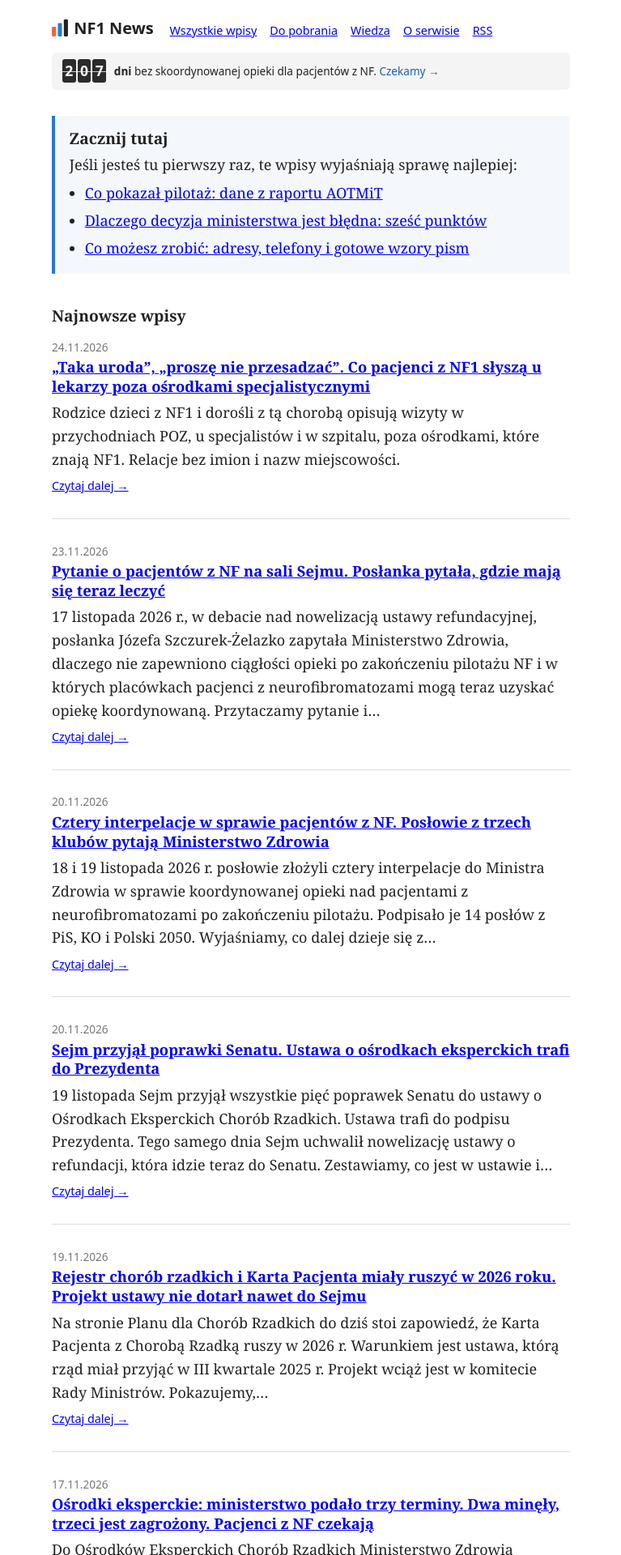
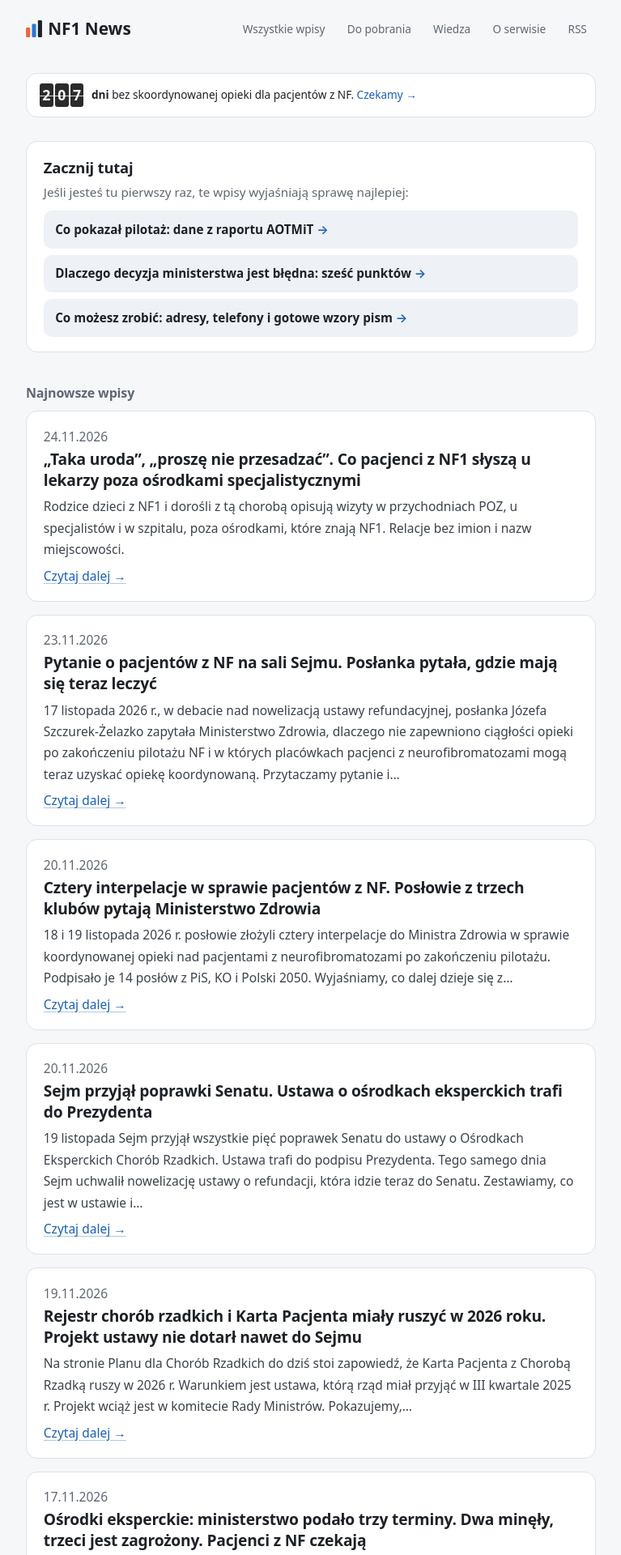
Before and after one commit to sylwiaeb/nf1news, a Jekyll site: the page built from index.html, in a window 1280 px wide. Shown: the top 1920 px of the page at 81% size, without its empty margins (256-1023 px from the left). Built offline with Jekyll 4.4.1, drawn with Linux system fonts in a browser that asks for light colours.

Commit message:
Nowy wygląd strony: wariant „Spokojny”
Krój bezszeryfowy, karty wpisów, zaokrąglony pasek licznika i „Zacznij tutaj”,
menu w formie przycisków (równe łamanie na telefonie), motyw jasny i ciemny
przez zmienne CSS. Paleta wykresów c1–c8 bez zmian.

Co-Authored-By: Claude Opus 5.5 <noreply@anthropic.com>
Claude-Session: https://claude.ai/code/session_019jaYARezaMuDXd88zjQvsn

```diff
--- a/_layouts/default.html
+++ b/_layouts/default.html
@@ -123,6 +123,49 @@
     @media (prefers-color-scheme: dark) { .pasek .karty span { box-shadow: 0 0 0 1px #3a3a3a; } .pasek .karty span::after { background: #222; } }
     .pasek .wiecej { color: #1a5fb4; white-space: nowrap; }
     @media (prefers-color-scheme: dark) { .pasek .wiecej { color: #8ab4f8; } }
+    /* Wygląd „Spokojny” (24.11.2026): krój bezszeryfowy, karty, jasny i ciemny motyw przez zmienne. */
+    :root { --bg: #f6f7f9; --surface: #ffffff; --surface2: #eef1f5; --line: #dde2e8; --ink: #1d2127; --muted: #5f6773; --link: #1a5fb4; --link-line: rgba(26,95,180,.35); --teaser: #3b424c; }
+    @media (prefers-color-scheme: dark) { :root { --bg: #111418; --surface: #1a1f26; --surface2: #212831; --line: #2a313b; --ink: #e8eaed; --muted: #98a1ad; --link: #8ab4f8; --link-line: rgba(138,180,248,.4); --teaser: #c3c9d1; } }
+    body { max-width: 44rem; padding: 0 1.25rem 2rem; background: var(--bg); color: var(--ink); font: 17.5px/1.7 system-ui, -apple-system, "Segoe UI", Roboto, sans-serif; }
+    a { color: var(--link); text-decoration: none; }
+    main a:not(.btn) { text-decoration: underline; text-decoration-color: var(--link-line); text-underline-offset: 3px; }
+    main a:not(.btn):hover { text-decoration-color: currentColor; }
+    h1, h2, h3 { letter-spacing: -0.01em; }
+    header { display: flex; flex-wrap: wrap; align-items: center; justify-content: space-between; gap: 0.6rem 1rem; padding: 1.2rem 0; margin: 0 0 1.2rem; }
+    header a.title { font-size: 1.3rem; }
+    header nav { display: flex !important; flex-wrap: wrap; gap: 0 0.3rem; }
+    header nav a { margin: 0; padding: 0.3rem 0.7rem; border-radius: 999px; color: var(--muted); font-size: 0.85rem; }
+    header nav a:hover { background: var(--surface2); color: var(--ink); }
+    .date, .source, .card .to, .card dt, .mail-box label, .chart .legend, .share, footer { color: var(--muted); }
+    .pasek { margin: 0 0 1.8rem; padding: 0.75rem 1rem; background: var(--surface); border: 1px solid var(--line); border-radius: 14px; }
+    .pasek .wiecej { color: var(--link); }
+    .pasek .karty span::after { background: var(--surface) !important; }
+    .start { background: var(--surface); border: 1px solid var(--line); border-radius: 14px; padding: 1.1rem 1.3rem; }
+    .start h2 { font-size: 1.15rem; }
+    .start p { color: var(--muted); font-size: 0.95rem; }
+    .start ul { list-style: none; padding: 0; margin: 0.6rem 0 0; display: grid; gap: 0.5rem; }
+    .start li { margin: 0; }
+    main .start li a { display: block; padding: 0.65rem 0.9rem; background: var(--surface2); border-radius: 10px; color: var(--ink); text-decoration: none; font-weight: 600; font-size: 0.95rem; }
+    .start li a::after { content: " →"; color: var(--link); }
+    .feed-head { font-size: 1rem; color: var(--muted); font-weight: 600; margin: 2rem 0 0.8rem; }
+    article.teaser { background: var(--surface); border: 1px solid var(--line); border-radius: 14px; padding: 1.1rem 1.3rem; margin-bottom: 1rem; }
+    article.teaser h3 { font-size: 1.2rem; line-height: 1.35; }
+    main article.teaser h3 a { color: var(--ink); text-decoration: none; }
+    main article.teaser h3 a:hover { color: var(--link); }
+    article.teaser p { color: var(--teaser); font-size: 0.97rem; }
+    article.teaser p.date { color: var(--muted); }
+    article.teaser .more { margin: 0; }
+    .date { font-size: 0.8rem; }
+    article h1 { font-size: 2.1rem; line-height: 1.2; margin: 0.5rem 0 0.6rem; }
+    article h2 { font-size: 1.4rem; margin-top: 2.2rem; }
+    main .share a { display: inline-block; padding: 0.15rem 0.65rem; border: 1px solid var(--line); border-radius: 999px; text-decoration: none; }
+    .toc { background: var(--surface); border-radius: 0 10px 10px 0; }
+    .toc a { display: inline; padding: 0; white-space: normal; }
+    .card { background: var(--surface); border-color: var(--line); border-radius: 14px; }
+    th, td { border-color: var(--line); }
+    .btn { border-radius: 999px; }
+    footer { border-top: 1px solid var(--line); padding-top: 1rem; }
+    @media (max-width: 600px) { body { font-size: 17px; } header { display: block; } header a.title { display: inline-flex; margin-bottom: 0.5rem; } header nav { margin-left: -0.7rem; } article h1 { font-size: 1.75rem; } }
   </style>
 </head>
 <body>
```
